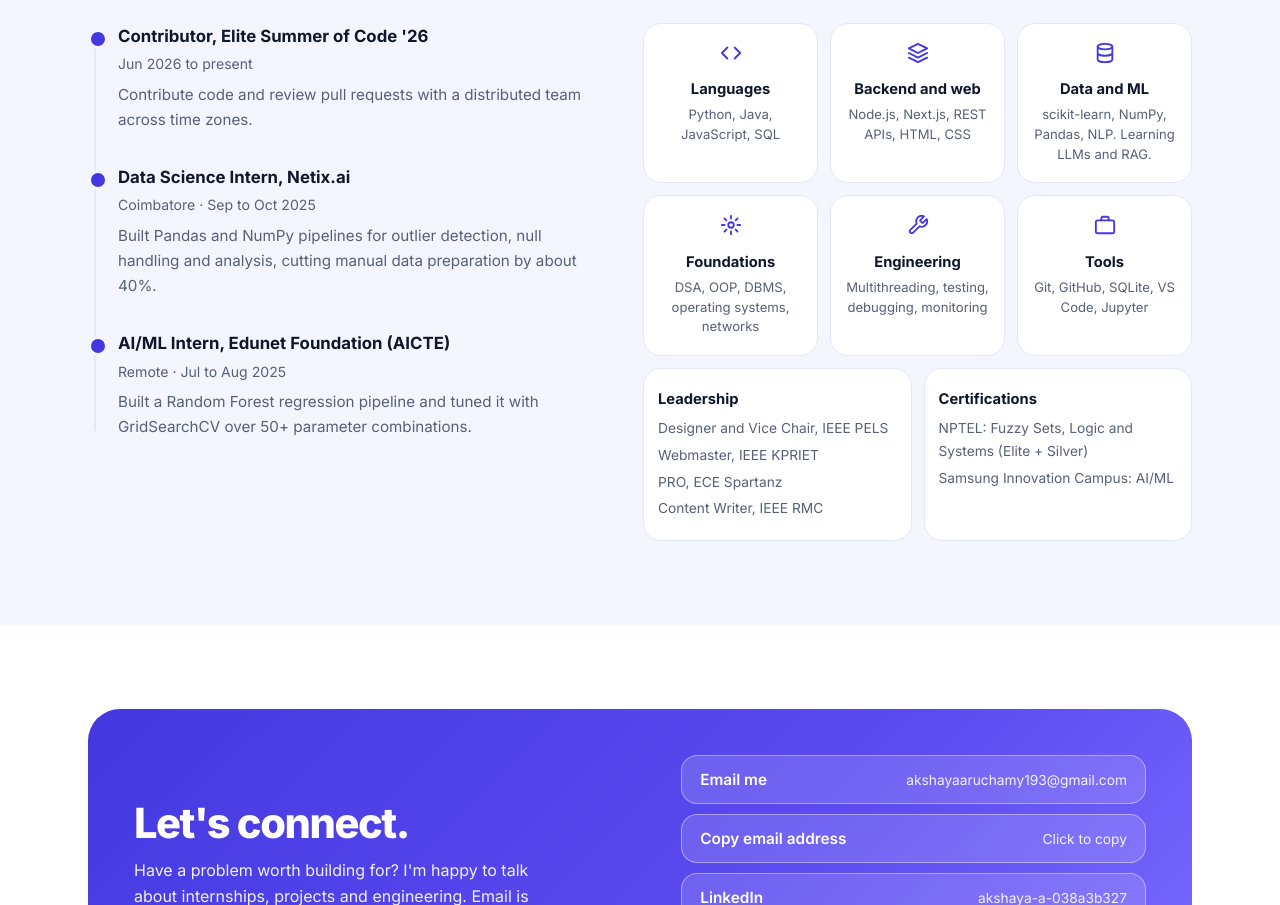
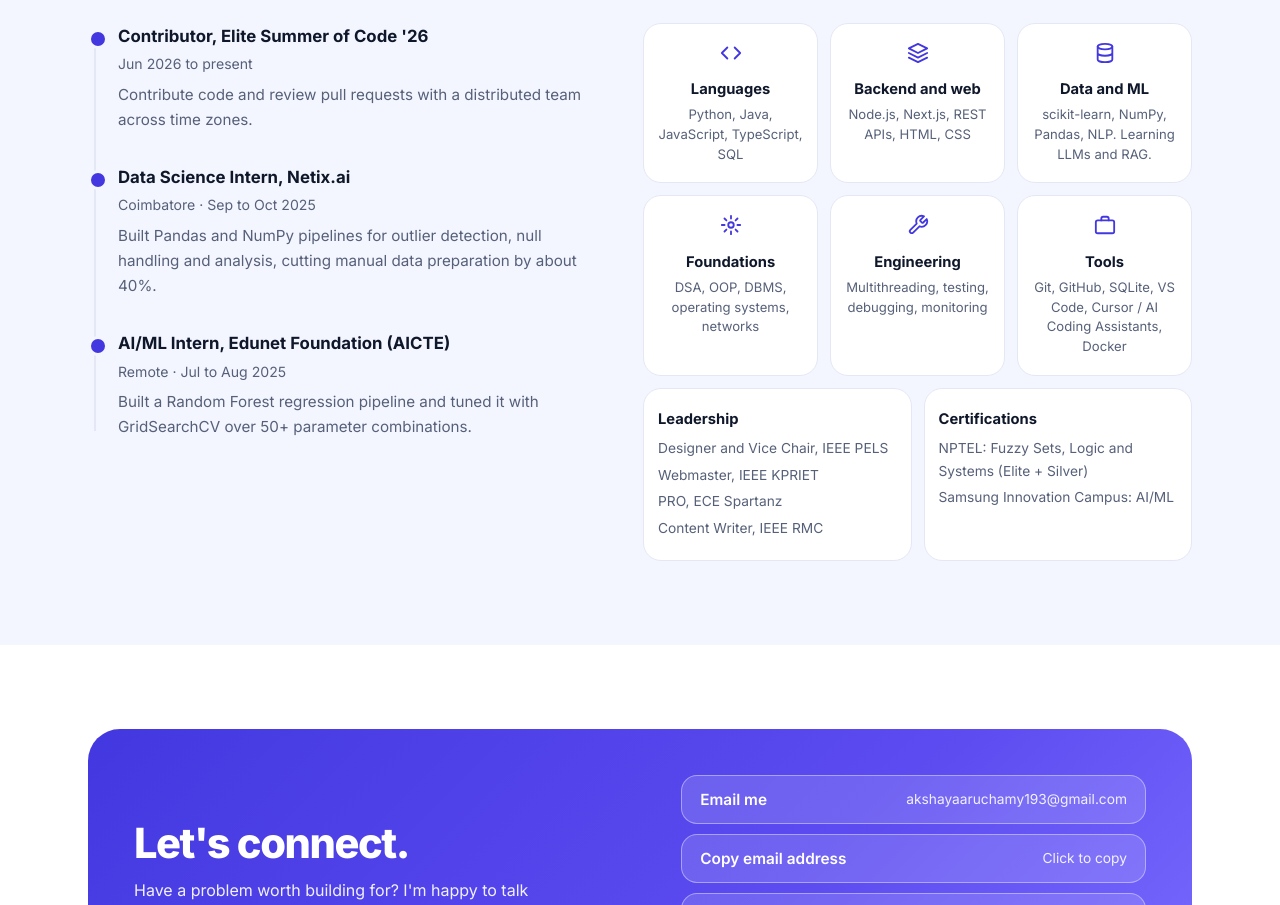
Before and after one commit to Akshaya282/portfolioaks, a plain HTML site: page index.html in a window 1280 px wide. Shown: the part 3625-4530 px from the top of the page. Drawn offline with Linux system fonts and the light colour scheme.

Commit message:
Update index.html

```diff
--- a/index.html
+++ b/index.html
@@ -231,12 +231,12 @@ footer .soc a{color:#fff}footer .soc a:hover{background:rgba(255,255,255,.12);co
     <div class="kick">Skills</div>
     <h2>What I work with.</h2>
     <div class="sg">
-      <div class="sk"><svg class="i" viewBox="0 0 24 24"><path d="m16 18 6-6-6-6M8 6l-6 6 6 6"/></svg><b>Languages</b><span>Python, Java, JavaScript, SQL</span></div>
+      <div class="sk"><svg class="i" viewBox="0 0 24 24"><path d="m16 18 6-6-6-6M8 6l-6 6 6 6"/></svg><b>Languages</b><span>Python, Java, JavaScript, TypeScript, SQL</span></div>
       <div class="sk"><svg class="i" viewBox="0 0 24 24"><path d="m12 2 10 5-10 5L2 7zM2 12l10 5 10-5M2 17l10 5 10-5"/></svg><b>Backend and web</b><span>Node.js, Next.js, REST APIs, HTML, CSS</span></div>
       <div class="sk"><svg class="i" viewBox="0 0 24 24"><ellipse cx="12" cy="5" rx="8" ry="3"/><path d="M4 5v14c0 1.700 3.600 3 8 3s8-1.300 8-3V5M4 12c0 1.700 3.600 3 8 3s8-1.300 8-3"/></svg><b>Data and ML</b><span>scikit-learn, NumPy, Pandas, NLP. Learning LLMs and RAG.</span></div>
       <div class="sk"><svg class="i" viewBox="0 0 24 24"><circle cx="12" cy="12" r="3"/><path d="M12 2v3M12 19v3M2 12h3M19 12h3M4.900 4.900 7 7M17 17l2.100 2.100M4.900 19.100 7 17M17 7l2.100-2.100"/></svg><b>Foundations</b><span>DSA, OOP, DBMS, operating systems, networks</span></div>
       <div class="sk"><svg class="i" viewBox="0 0 24 24"><path d="M14.700 6.300a1 1 0 0 0 0 1.400l1.600 1.600a1 1 0 0 0 1.400 0l3.800-3.800a6 6 0 0 1-7.900 7.900l-6.900 6.900a2.100 2.100 0 0 1-3-3l6.900-6.900a6 6 0 0 1 7.900-7.900z"/></svg><b>Engineering</b><span>Multithreading, testing, debugging, monitoring</span></div>
-      <div class="sk"><svg class="i" viewBox="0 0 24 24"><rect x="2" y="7" width="20" height="14" rx="2"/><path d="M16 7V5a2 2 0 0 0-2-2h-4a2 2 0 0 0-2 2v2"/></svg><b>Tools</b><span>Git, GitHub, SQLite, VS Code, Jupyter</span></div>
+      <div class="sk"><svg class="i" viewBox="0 0 24 24"><rect x="2" y="7" width="20" height="14" rx="2"/><path d="M16 7V5a2 2 0 0 0-2-2h-4a2 2 0 0 0-2 2v2"/></svg><b>Tools</b><span>Git, GitHub, SQLite, VS Code, Cursor / AI Coding Assistants, Docker</span></div>
     </div>
     <div class="two">
       <div class="sk"><b>Leadership</b><ul><li>Designer and Vice Chair, IEEE PELS</li><li>Webmaster, IEEE KPRIET</li><li>PRO, ECE Spartanz</li><li>Content Writer, IEEE RMC</li></ul></div>
```
